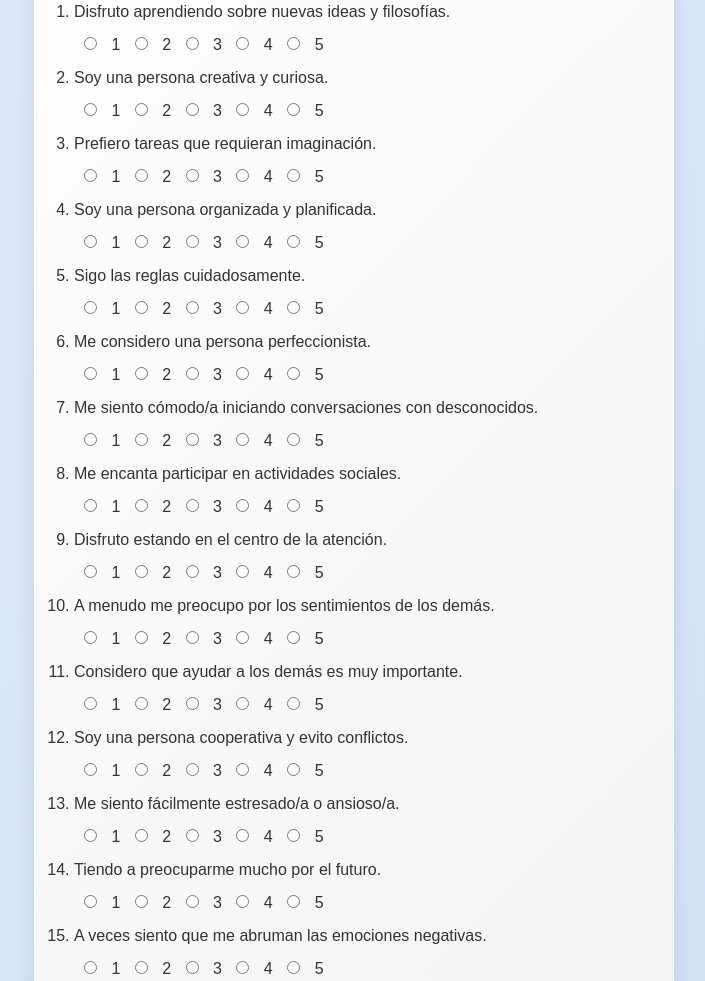
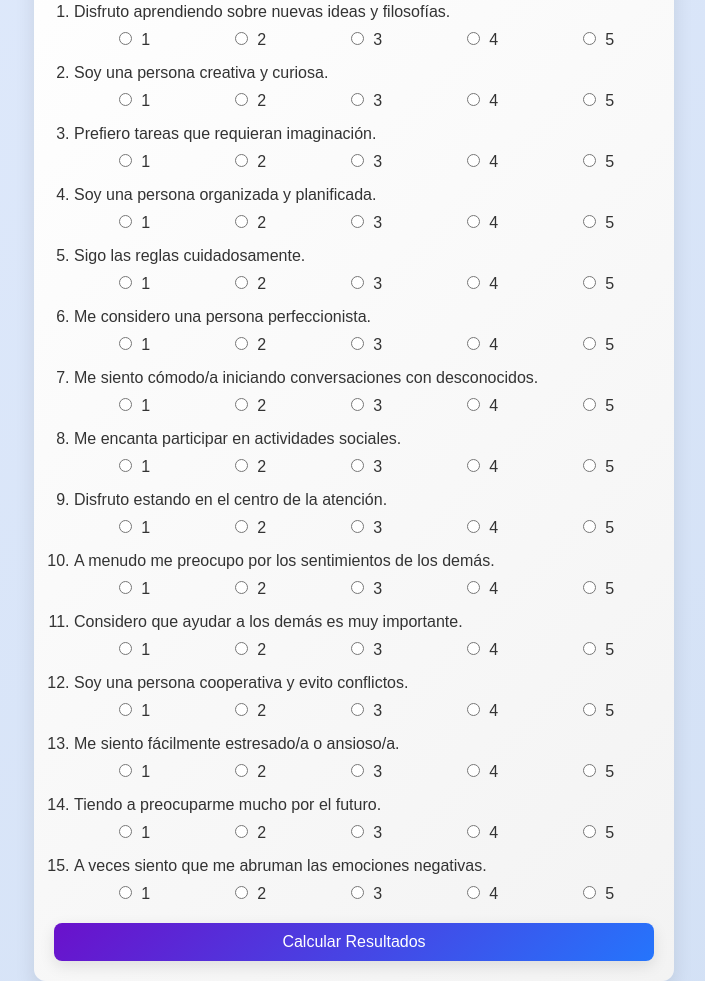
Before and after one commit to luisbenenaula/luisbenenaula.github.io, a plain HTML site: page index.html in a window 1280 px wide. Shown: the part 220-1201 px from the top of the page, without its empty margins (286-991 px from the left). Drawn offline with nearby package versions, Linux system fonts and the light colour scheme.

Commit message:
Update index.html
Update index.html

```diff
--- a/index.html
+++ b/index.html
@@ -3,7 +3,7 @@
 <head>
     <meta charset="UTF-8">
     <meta name="viewport" content="width=device-width, initial-scale=1.0">
-    <title>Test de Personalidad de los Cinco Grandes Rasgos</title>
+    <title>Test de Personalidad de los Cinco Grandes</title>
     <style>
         body {
             font-family: 'Arial', sans-serif;
@@ -31,8 +31,16 @@
         ol {
             padding-left: 20px;
         }
+        li p {
+            margin-bottom: 10px;
+        }
+        .options {
+            display: flex;
+            justify-content: space-around;
+            margin-bottom: 15px;
+        }
         input[type="radio"] {
-            margin: 0 10px;
+            margin: 0 5px;
         }
         button {
             display: block;
@@ -76,134 +84,164 @@
     </style>
 </head>
 <body>
-    <h1>Test de Personalidad de los Cinco Grandes Rasgos</h1>
+    <h1>Test de Personalidad de los Cinco Grandes</h1>
     <form id="personalityTest">
         <p><strong>Instrucciones:</strong> A continuación encontrarás una serie de afirmaciones. Por favor, selecciona la opción que mejor describe cómo te sientes o cómo actúas la mayor parte del tiempo. Usa la escala de 1 (Totalmente en desacuerdo) a 5 (Totalmente de acuerdo).</p>
         <ol>
             <!-- Apertura a la experiencia -->
             <li>
                 <p>Disfruto aprendiendo sobre nuevas ideas y filosofías.</p>
-                <input type="radio" name="q1" value="1"> 1
-                <input type="radio" name="q1" value="2"> 2
-                <input type="radio" name="q1" value="3"> 3
-                <input type="radio" name="q1" value="4"> 4
-                <input type="radio" name="q1" value="5"> 5
+                <div class="options">
+                    <label><input type="radio" name="q1" value="1"> 1</label>
+                    <label><input type="radio" name="q1" value="2"> 2</label>
+                    <label><input type="radio" name="q1" value="3"> 3</label>
+                    <label><input type="radio" name="q1" value="4"> 4</label>
+                    <label><input type="radio" name="q1" value="5"> 5</label>
+                </div>
             </li>
             <li>
                 <p>Soy una persona creativa y curiosa.</p>
-                <input type="radio" name="q2" value="1"> 1
-                <input type="radio" name="q2" value="2"> 2
-                <input type="radio" name="q2" value="3"> 3
-                <input type="radio" name="q2" value="4"> 4
-                <input type="radio" name="q2" value="5"> 5
+                <div class="options">
+                    <label><input type="radio" name="q2" value="1"> 1</label>
+                    <label><input type="radio" name="q2" value="2"> 2</label>
+                    <label><input type="radio" name="q2" value="3"> 3</label>
+                    <label><input type="radio" name="q2" value="4"> 4</label>
+                    <label><input type="radio" name="q2" value="5"> 5</label>
+                </div>
             </li>
             <li>
                 <p>Prefiero tareas que requieran imaginación.</p>
-                <input type="radio" name="q3" value="1"> 1
-                <input type="radio" name="q3" value="2"> 2
-                <input type="radio" name="q3" value="3"> 3
-                <input type="radio" name="q3" value="4"> 4
-                <input type="radio" name="q3" value="5"> 5
+                <div class="options">
+                    <label><input type="radio" name="q3" value="1"> 1</label>
+                    <label><input type="radio" name="q3" value="2"> 2</label>
+                    <label><input type="radio" name="q3" value="3"> 3</label>
+                    <label><input type="radio" name="q3" value="4"> 4</label>
+                    <label><input type="radio" name="q3" value="5"> 5</label>
+                </div>
             </li>
             <!-- Conciencia -->
             <li>
                 <p>Soy una persona organizada y planificada.</p>
-                <input type="radio" name="q4" value="1"> 1
-                <input type="radio" name="q4" value="2"> 2
-                <input type="radio" name="q4" value="3"> 3
-                <input type="radio" name="q4" value="4"> 4
-                <input type="radio" name="q4" value="5"> 5
+                <div class="options">
+                    <label><input type="radio" name="q4" value="1"> 1</label>
+                    <label><input type="radio" name="q4" value="2"> 2</label>
+                    <label><input type="radio" name="q4" value="3"> 3</label>
+                    <label><input type="radio" name="q4" value="4"> 4</label>
+                    <label><input type="radio" name="q4" value="5"> 5</label>
+                </div>
             </li>
             <li>
                 <p>Sigo las reglas cuidadosamente.</p>
-                <input type="radio" name="q5" value="1"> 1
-                <input type="radio" name="q5" value="2"> 2
-                <input type="radio" name="q5" value="3"> 3
-                <input type="radio" name="q5" value="4"> 4
-                <input type="radio" name="q5" value="5"> 5
+                <div class="options">
+                    <label><input type="radio" name="q5" value="1"> 1</label>
+                    <label><input type="radio" name="q5" value="2"> 2</label>
+                    <label><input type="radio" name="q5" value="3"> 3</label>
+                    <label><input type="radio" name="q5" value="4"> 4</label>
+                    <label><input type="radio" name="q5" value="5"> 5</label>
+                </div>
             </li>
             <li>
                 <p>Me considero una persona perfeccionista.</p>
-                <input type="radio" name="q6" value="1"> 1
-                <input type="radio" name="q6" value="2"> 2
-                <input type="radio" name="q6" value="3"> 3
-                <input type="radio" name="q6" value="4"> 4
-                <input type="radio" name="q6" value="5"> 5
+                <div class="options">
+                    <label><input type="radio" name="q6" value="1"> 1</label>
+                    <label><input type="radio" name="q6" value="2"> 2</label>
+                    <label><input type="radio" name="q6" value="3"> 3</label>
+                    <label><input type="radio" name="q6" value="4"> 4</label>
+                    <label><input type="radio" name="q6" value="5"> 5</label>
+                </div>
             </li>
             <!-- Extraversión -->
             <li>
                 <p>Me siento cómodo/a iniciando conversaciones con desconocidos.</p>
-                <input type="radio" name="q7" value="1"> 1
-                <input type="radio" name="q7" value="2"> 2
-                <input type="radio" name="q7" value="3"> 3
-                <input type="radio" name="q7" value="4"> 4
-                <input type="radio" name="q7" value="5"> 5
+                <div class="options">
+                    <label><input type="radio" name="q7" value="1"> 1</label>
+                    <label><input type="radio" name="q7" value="2"> 2</label>
+                    <label><input type="radio" name="q7" value="3"> 3</label>
+                    <label><input type="radio" name="q7" value="4"> 4</label>
+                    <label><input type="radio" name="q7" value="5"> 5</label>
+                </div>
             </li>
             <li>
                 <p>Me encanta participar en actividades sociales.</p>
-                <input type="radio" name="q8" value="1"> 1
-                <input type="radio" name="q8" value="2"> 2
-                <input type="radio" name="q8" value="3"> 3
-                <input type="radio" name="q8" value="4"> 4
-                <input type="radio" name="q8" value="5"> 5
+                <div class="options">
+                    <label><input type="radio" name="q8" value="1"> 1</label>
+                    <label><input type="radio" name="q8" value="2"> 2</label>
+                    <label><input type="radio" name="q8" value="3"> 3</label>
+                    <label><input type="radio" name="q8" value="4"> 4</label>
+                    <label><input type="radio" name="q8" value="5"> 5</label>
+                </div>
             </li>
             <li>
                 <p>Disfruto estando en el centro de la atención.</p>
-                <input type="radio" name="q9" value="1"> 1
-                <input type="radio" name="q9" value="2"> 2
-                <input type="radio" name="q9" value="3"> 3
-                <input type="radio" name="q9" value="4"> 4
-                <input type="radio" name="q9" value="5"> 5
+                <div class="options">
+                    <label><input type="radio" name="q9" value="1"> 1</label>
+                    <label><input type="radio" name="q9" value="2"> 2</label>
+                    <label><input type="radio" name="q9" value="3"> 3</label>
+                    <label><input type="radio" name="q9" value="4"> 4</label>
+                    <label><input type="radio" name="q9" value="5"> 5</label>
+                </div>
             </li>
             <!-- Amabilidad -->
             <li>
                 <p>A menudo me preocupo por los sentimientos de los demás.</p>
-                <input type="radio" name="q10" value="1"> 1
-                <input type="radio" name="q10" value="2"> 2
-                <input type="radio" name="q10" value="3"> 3
-                <input type="radio" name="q10" value="4"> 4
-                <input type="radio" name="q10" value="5"> 5
+                <div class="options">
+                    <label><input type="radio" name="q10" value="1"> 1</label>
+                    <label><input type="radio" name="q10" value="2"> 2</label>
+                    <label><input type="radio" name="q10" value="3"> 3</label>
+                    <label><input type="radio" name="q10" value="4"> 4</label>
+                    <label><input type="radio" name="q10" value="5"> 5</label>
+                </div>
             </li>
             <li>
                 <p>Considero que ayudar a los demás es muy importante.</p>
-                <input type="radio" name="q11" value="1"> 1
-                <input type="radio" name="q11" value="2"> 2
-                <input type="radio" name="q11" value="3"> 3
-                <input type="radio" name="q11" value="4"> 4
-                <input type="radio" name="q11" value="5"> 5
+                <div class="options">
+                    <label><input type="radio" name="q11" value="1"> 1</label>
+                    <label><input type="radio" name="q11" value="2"> 2</label>
+                    <label><input type="radio" name="q11" value="3"> 3</label>
+                    <label><input type="radio" name="q11" value="4"> 4</label>
+                    <label><input type="radio" name="q11" value="5"> 5</label>
+                </div>
             </li>
             <li>
                 <p>Soy una persona cooperativa y evito conflictos.</p>
-                <input type="radio" name="q12" value="1"> 1
-                <input type="radio" name="q12" value="2"> 2
-                <input type="radio" name="q12" value="3"> 3
-                <input type="radio" name="q12" value="4"> 4
-                <input type="radio" name="q12" value="5"> 5
+                <div class="options">
+                    <label><input type="radio" name="q12" value="1"> 1</label>
+                    <label><input type="radio" name="q12" value="2"> 2</label>
+                    <label><input type="radio" name="q12" value="3"> 3</label>
+                    <label><input type="radio" name="q12" value="4"> 4</label>
+                    <label><input type="radio" name="q12" value="5"> 5</label>
+                </div>
             </li>
             <!-- Neuroticismo -->
             <li>
                 <p>Me siento fácilmente estresado/a o ansioso/a.</p>
-                <input type="radio" name="q13" value="1"> 1
-                <input type="radio" name="q13" value="2"> 2
-                <input type="radio" name="q13" value="3"> 3
-                <input type="radio" name="q13" value="4"> 4
-                <input type="radio" name="q13" value="5"> 5
+                <div class="options">
+                    <label><input type="radio" name="q13" value="1"> 1</label>
+                    <label><input type="radio" name="q13" value="2"> 2</label>
+                    <label><input type="radio" name="q13" value="3"> 3</label>
+                    <label><input type="radio" name="q13" value="4"> 4</label>
+                    <label><input type="radio" name="q13" value="5"> 5</label>
+                </div>
             </li>
             <li>
                 <p>Tiendo a preocuparme mucho por el futuro.</p>
-                <input type="radio" name="q14" value="1"> 1
-                <input type="radio" name="q14" value="2"> 2
-                <input type="radio" name="q14" value="3"> 3
-                <input type="radio" name="q14" value="4"> 4
-                <input type="radio" name="q14" value="5"> 5
+                <div class="options">
+                    <label><input type="radio" name="q14" value="1"> 1</label>
+                    <label><input type="radio" name="q14" value="2"> 2</label>
+                    <label><input type="radio" name="q14" value="3"> 3</label>
+                    <label><input type="radio" name="q14" value="4"> 4</label>
+                    <label><input type="radio" name="q14" value="5"> 5</label>
+                </div>
             </li>
             <li>
                 <p>A veces siento que me abruman las emociones negativas.</p>
-                <input type="radio" name="q15" value="1"> 1
-                <input type="radio" name="q15" value="2"> 2
-                <input type="radio" name="q15" value="3"> 3
-                <input type="radio" name="q15" value="4"> 4
-                <input type="radio" name="q15" value="5"> 5
+                <div class="options">
+                    <label><input type="radio" name="q15" value="1"> 1</label>
+                    <label><input type="radio" name="q15" value="2"> 2</label>
+                    <label><input type="radio" name="q15" value="3"> 3</label>
+                    <label><input type="radio" name="q15" value="4"> 4</label>
+                    <label><input type="radio" name="q15" value="5"> 5</label>
+                </div>
             </li>
         </ol>
         <button type="button" onclick="calculateResults()">Calcular Resultados</button>
```
